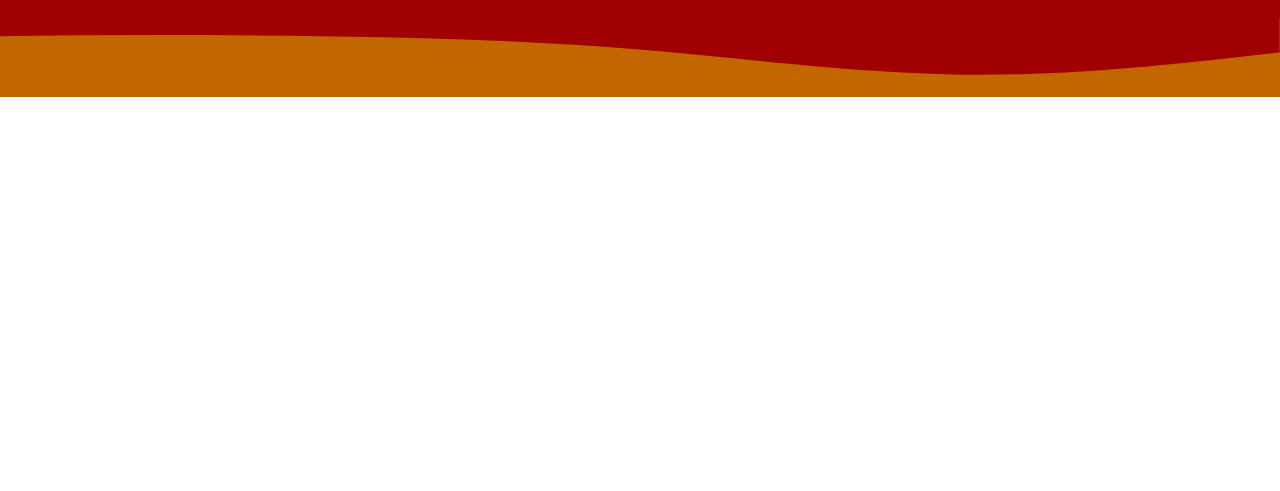
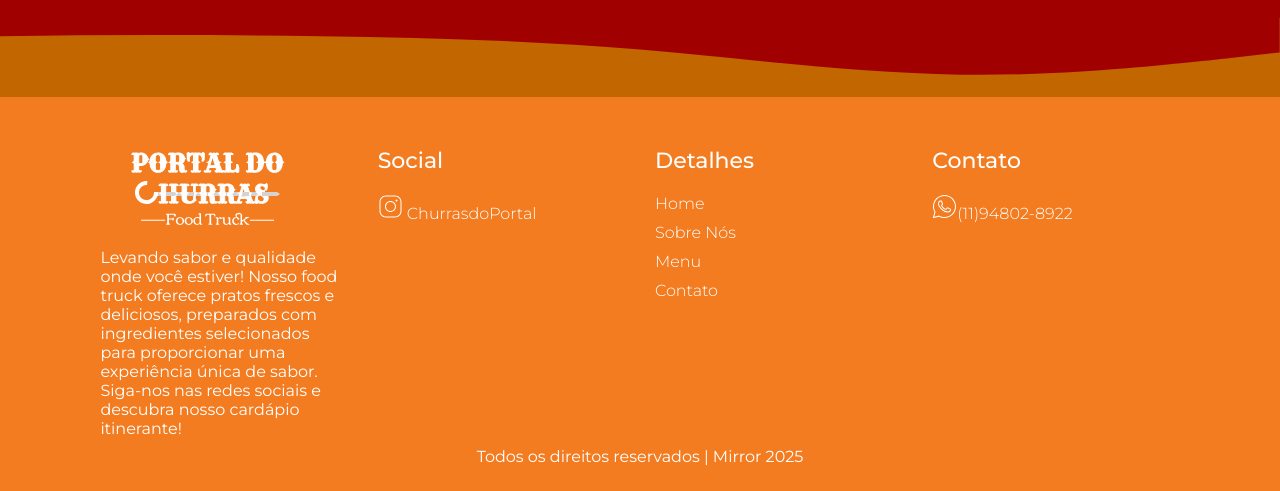
Before and after one commit to MirrorTeam-SPTECH/mirror, a website: page public/index.html in a window 1280 px wide. Shown: the part 1716-2207 px from the top of the page. Before the commit the page ends 1813 px from the top, so only its background shows below. Drawn offline with nearby package versions, Linux system fonts and the light colour scheme; a web font is replaced by a local one.

Commit message:
Subindo footer ryan atualizado

```diff
--- /dev/null
+++ b/public/css/footer.css
@@ -0,0 +1,74 @@
+footer{
+    background-color: #f37c21;
+    height: 350px;
+    padding: 50px;
+    color: white;
+}
+
+.logo{
+    padding-bottom: 15px;
+}
+
+.container-footer{
+    max-width: 100%;
+    padding: 0 3%;
+    margin: auto;
+}
+.row-footer{
+    display: flex;
+    justify-content: center;
+}
+
+.footer-col{
+    width: 25%;
+    padding: 0 15px;
+    justify-content: center;
+}
+.footer-col h4{
+    font-size: 22px;
+    color: white;
+    margin-bottom: 20px;
+    font-weight: 500;
+    position: relative;
+
+}
+.footer-col ul{
+    list-style: none;
+}
+.footer-col ul li{
+    margin: 10px 0;
+}
+.footer-col ul li a{
+    font-size: 16px;
+    text-transform: capitalize;
+    color: white;
+    text-decoration: none;
+    font-weight: 300;
+    display: block;
+    transition: all 0.3s ease;
+}
+.footer-col ul li a:hover{
+    color: #cecdcd;
+    padding-left: 10px;
+}
+
+.footer-deireitos{
+    color: white;
+    display: block;
+}
+
+#icon{
+    height: 25px;
+
+}
+
+.footer-direitos{
+    background-color: #f37c21;
+    color: white;
+}
+
+.text-direitos{
+    display: flex;
+    justify-content: center;
+    padding-bottom: 25px;
+}
--- a/public/index.html
+++ b/public/index.html
@@ -10,6 +10,7 @@
     <link rel="stylesheet" href="./css/chefs.css">
     <link rel="stylesheet" href="https://unpkg.com/swiper/swiper-bundle.min.css">
     <link rel="stylesheet" href="./css/sessao-5.css">
+    <link rel="stylesheet" href="./css/footer.css">
 </head>
 
 <body>
@@ -207,6 +208,54 @@
         </svg>
     </section>
 
+    <footer>
+        <div class="container-footer">
+            <div class="row-footer">
+                <!-- footer col-->
+
+                <div class="footer-col">
+                    <img src="assets/img/Portal do Churras - Logo.svg" class="logo">
+
+                    <p>Levando sabor e qualidade onde você estiver! Nosso food truck oferece pratos frescos e deliciosos, preparados com ingredientes selecionados para proporcionar uma experiência única de sabor. Siga-nos nas redes sociais e descubra nosso cardápio itinerante!</p>
+                </div>
+
+                <div class="footer-col">
+                    <h4>Social</h4>
+                    <ul>
+                        <li><a href="#"> <img src="assets/icon/icons8-instagram.svg" alt="" id="icon"> ChurrasdoPortal</a></li>
+
+                    </ul>
+                </div>
+
+                <div class="footer-col">
+                    <h4>Detalhes</h4>
+                    <ul>
+                        <li><a href="#">Home</a></li>
+                        <li><a href="#">Sobre nós</a></li>
+                        <li><a href="#">Menu</a></li>
+                        <li><a href="#">Contato</a></li>
+                    </ul>
+                </div>
+
+                <div class="footer-col">
+                    <h4>Contato</h4>
+                    <ul>
+                        <li><a href="#"> <img src="assets/icon/icons8-whatsapp.svg" alt="" id="icon">(11)94802-8922</a></li>
+
+                    </ul>
+                </div>
+        </div>
+
+    </footer>
+    <div class="footer-direitos">
+        <div class="text-direitos">
+            <p>Todos os direitos reservados | Mirror 2025</p>
+        </div>
+        <div>
+
+        </div>
+
+    </div>
     <script src="./js/carrossel.js"></script>
     <script src="https://unpkg.com/swiper/swiper-bundle.min.js"></script>
 </body>
```
Also changed, not shown: public/assets/icon/icons8-instagram.svg (added), public/assets/icon/icons8-whatsapp.svg (added), public/assets/img/Portal do Churras - Logo.svg (added).
